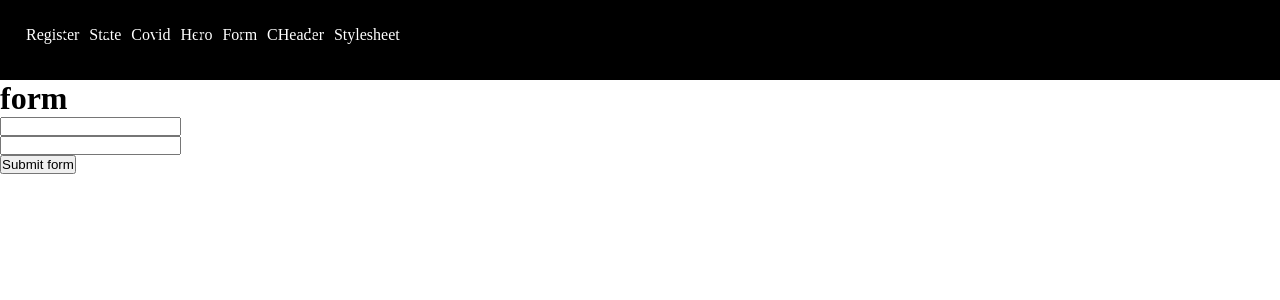
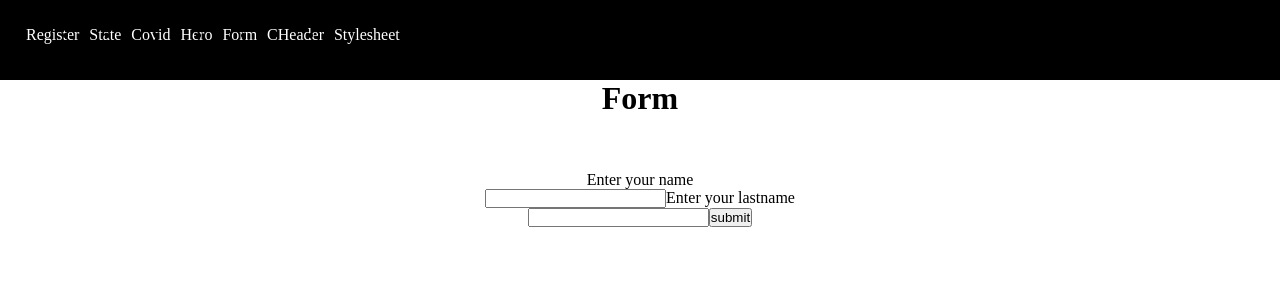
Before and after one commit to farukhpatel/learning-react, a React (Create React App) app: page /form in a window 1280 px wide. Shown: the top 300 px of the page. Built offline with nearby package versions, Linux system fonts and the light colour scheme.

Commit message:
form data

```diff
--- a/src/component/Form.js
+++ b/src/component/Form.js
@@ -1,62 +1,124 @@
-import React, { Component } from 'react'
-import axios from 'axios'
-export default class Form extends Component {
-    constructor() {
-        super();
-        this.state={
-            name:'',
-            add:''
+import React, { useState } from 'react'
+const Form=()=>{
+    const [name,setName]=useState("");
+    const [lastName,setLastName]=useState("");
+    const [showName,setShowName]=useState("");
+    const [showLastName,setLastShowName]=useState("");
 
-        }
+    const inputName=(event)=>{
+        console.log(event.target.value)
+        setName(event.target.value)
     }
-    // state = {
-    //     name: '',
-    //     add: ''
+    const inputLastName=(event)=>{
+        console.log(event.target.value)
+        setLastName(event.target.value)
+    }
+    // const onClicks=()=>{
+    //     console.log("on submit work")
+    //     setShowName(name)
     // }
+    const onSubmits=(event)=>{
+        event.preventDefault();
+        console.log("on submit work")
+        setShowName(name);
+        setLastShowName(lastName);
+    }
+    return(
+        <div style={{textAlign:'center'}}>
+            <h1>Form  {showName} {showLastName}</h1> <br /><br /><br />
+            <form onSubmit={onSubmits}>
+            <label htmlFor="Enter your name">Enter your name</label><br />
+            <input type="text" onChange={inputName} />
+            <label htmlFor="Enter your name">Enter your lastname</label><br />
+            <input type="text" onChange={inputLastName} />
+            <button type="submit">submit</button>
+            </form>
+        </div>
+    );
+}
 
-    change = (e) => {
-        // console.log(e)
-
-        console.log("on change work by one by")
-        this.setState({
-            name:e.target.value
+export default Form
 
 
-        })
-    }
-    changeb = (e) => {
-        // console.log(e)
-
-        console.log("on change work by one by")
-        this.setState({
-            add:e.target.value
 
 
-        })
-    }
-    submitt = (event) => {
-        const article="jjjj"
-        axios.post('https://reqres.in/api/articles',article).then(res=>console.log(res)).catch(err=>console.log(err))
-        alert('A name was submitted: ');
-        event.preventDefault();
 
 
-    }
 
-    render() {
-        const {name,add}=this.state
-        return (
-            <div>
 
-                <h1>form</h1>
-                <form onSubmit={()=>{this.submitt()}}>
-                    <input type="text" value={name}   name="name" onChange={this.change}/ ><br />
-                    <input type="text"  value={add} name="add" onChange={this.changeb}/><br />
-                    <button type="submit">Submit form</button>
 
-                </form>
 
-            </div >
-        )
-    }
-}
+
+
+
+
+
+
+
+
+
+
+
+
+// import React, { Component } from 'react'
+// import axios from 'axios'
+// export default class Form extends Component {
+//     constructor() {
+//         super();
+//         this.state={
+//             name:'',
+//             add:''
+
+//         }
+//     }
+//     // state = {
+//     //     name: '',
+//     //     add: ''
+//     // }
+
+//     change = (e) => {
+//         // console.log(e)
+
+//         console.log("on change work by one by")
+//         this.setState({
+//             name:e.target.value
+
+
+//         })
+//     }
+//     changeb = (e) => {
+//         // console.log(e)
+
+//         console.log("on change work by one by")
+//         this.setState({
+//             add:e.target.value
+
+
+//         })
+//     }
+//     submitt = (event) => {
+//         const article="jjjj"
+//         axios.post('https://reqres.in/api/articles',article).then(res=>console.log(res)).catch(err=>console.log(err))
+//         alert('A name was submitted: ');
+//         event.preventDefault();
+
+
+//     }
+
+//     render() {
+//         const {name,add}=this.state
+//         return (
+//             <div>
+
+//                 <h1>form</h1>
+//                 <form onSubmit={()=>{this.submitt()}}>
+//                     <input type="text" value={name}   name="name" onChange={this.change}/ ><br />
+//                     <input type="text"  value={add} name="add" onChange={this.changeb}/><br />
+//                     <button type="submit">Submit form</button>
+
+//                 </form>
+
+//             </div >
+//         )
+//     }
+// }
```
